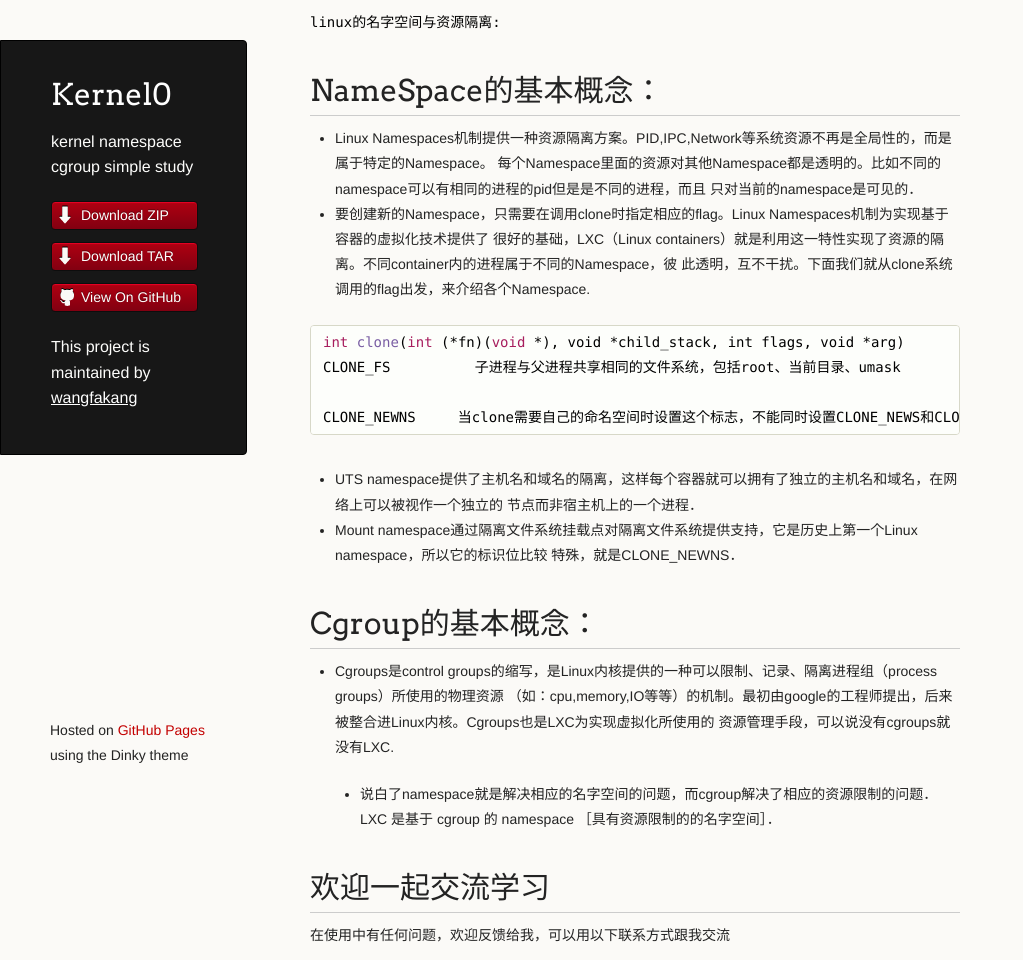
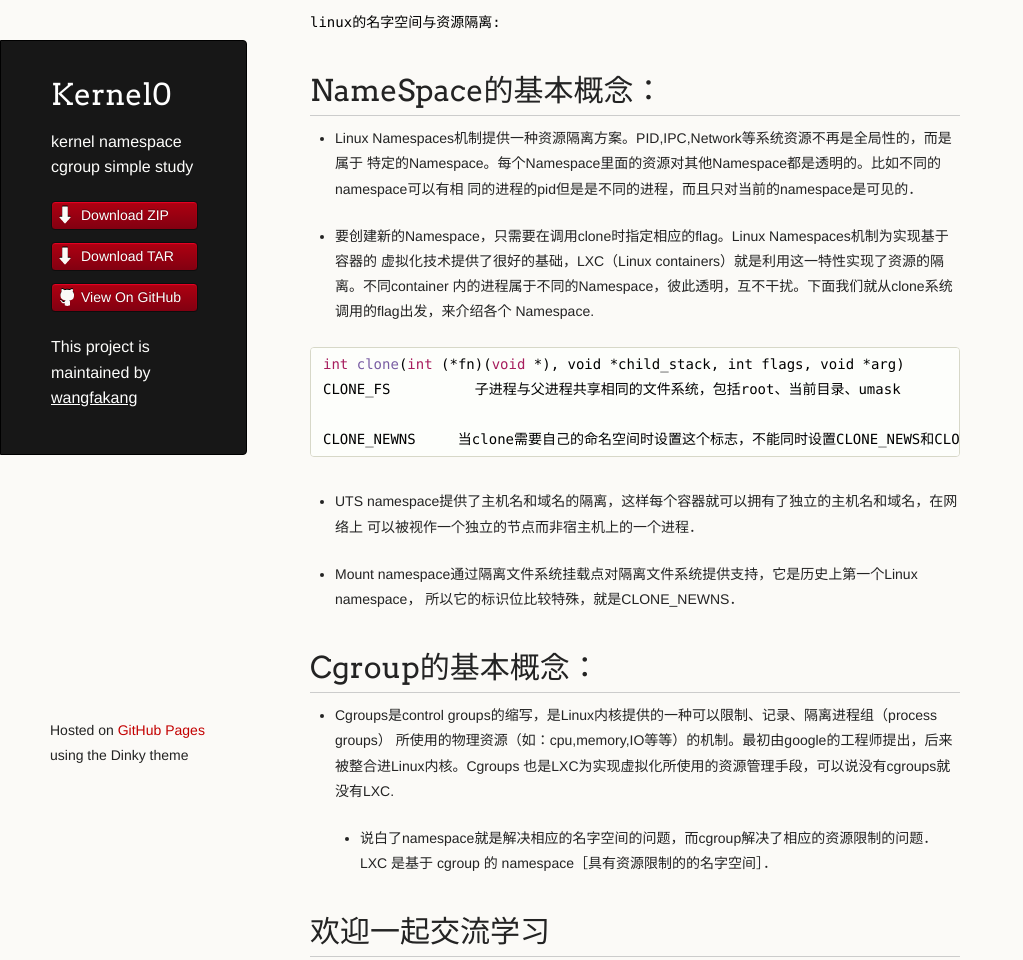
Before and after one commit to wangfakang/kernel0, a plain HTML site: page index.html in a window 1280 px wide. Shown: the top 960 px of the page, without its empty margins (0-1023 px from the left). Drawn offline with Linux system fonts and the light colour scheme.

Commit message:
Create gh-pages branch via GitHub

```diff
--- a/index.html
+++ b/index.html
@@ -36,14 +36,13 @@
 <a id="namespace的基本概念-----" class="anchor" href="#namespace%E7%9A%84%E5%9F%BA%E6%9C%AC%E6%A6%82%E5%BF%B5-----" aria-hidden="true"><span class="octicon octicon-link"></span></a>NameSpace的基本概念：     </h1>
 
 <ul>
-<li>Linux Namespaces机制提供一种资源隔离方案。PID,IPC,Network等系统资源不再是全局性的，而是属于特定的Namespace。
-每个Namespace里面的资源对其他Namespace都是透明的。比如不同的namespace可以有相同的进程的pid但是是不同的进程，而且
-只对当前的namespace是可见的．<br>
-</li>
-<li>要创建新的Namespace，只需要在调用clone时指定相应的flag。Linux Namespaces机制为实现基于容器的虚拟化技术提供了
-很好的基础，LXC（Linux containers）就是利用这一特性实现了资源的隔离。不同container内的进程属于不同的Namespace，彼
-此透明，互不干扰。下面我们就从clone系统调用的flag出发，来介绍各个Namespace.<br>
-</li>
+<li><p>Linux Namespaces机制提供一种资源隔离方案。PID,IPC,Network等系统资源不再是全局性的，而是属于
+特定的Namespace。每个Namespace里面的资源对其他Namespace都是透明的。比如不同的namespace可以有相
+同的进程的pid但是是不同的进程，而且只对当前的namespace是可见的．       </p></li>
+<li><p>要创建新的Namespace，只需要在调用clone时指定相应的flag。Linux Namespaces机制为实现基于容器的
+虚拟化技术提供了很好的基础，LXC（Linux containers）就是利用这一特性实现了资源的隔离。不同container
+内的进程属于不同的Namespace，彼此透明，互不干扰。下面我们就从clone系统调用的flag出发，来介绍各个
+Namespace.         </p></li>
 </ul>
 
 <div class="highlight highlight-source-c"><pre><span class="pl-k">int</span> <span class="pl-en">clone</span>(<span class="pl-k">int</span> (*fn)(<span class="pl-k">void</span> *), void *child_stack, int flags, void *arg)
@@ -52,12 +51,10 @@ CLONE_FS          子进程与父进程共享相同的文件系统，包括root
 CLONE_NEWNS     当clone需要自己的命名空间时设置这个标志，不能同时设置CLONE_NEWS和CLONE_FS。 </pre></div>
 
 <ul>
-<li> UTS namespace提供了主机名和域名的隔离，这样每个容器就可以拥有了独立的主机名和域名，在网络上可以被视作一个独立的
-节点而非宿主机上的一个进程．<br>
-</li>
-<li>Mount namespace通过隔离文件系统挂载点对隔离文件系统提供支持，它是历史上第一个Linux namespace，所以它的标识位比较
-特殊，就是CLONE_NEWNS．<br>
-</li>
+<li><p>UTS namespace提供了主机名和域名的隔离，这样每个容器就可以拥有了独立的主机名和域名，在网络上
+可以被视作一个独立的节点而非宿主机上的一个进程．      </p></li>
+<li><p>Mount namespace通过隔离文件系统挂载点对隔离文件系统提供支持，它是历史上第一个Linux namespace，
+所以它的标识位比较特殊，就是CLONE_NEWNS．         </p></li>
 </ul>
 
 <h1>
@@ -65,13 +62,13 @@ CLONE_NEWNS     当clone需要自己的命名空间时设置这个标志，不
 
 <ul>
 <li>
-<p>Cgroups是control groups的缩写，是Linux内核提供的一种可以限制、记录、隔离进程组（process groups）所使用的物理资源
-（如：cpu,memory,IO等等）的机制。最初由google的工程师提出，后来被整合进Linux内核。Cgroups也是LXC为实现虚拟化所使用的
-资源管理手段，可以说没有cgroups就没有LXC.      </p>
+<p>Cgroups是control groups的缩写，是Linux内核提供的一种可以限制、记录、隔离进程组（process groups）
+所使用的物理资源（如：cpu,memory,IO等等）的机制。最初由google的工程师提出，后来被整合进Linux内核。Cgroups
+也是LXC为实现虚拟化所使用的资源管理手段，可以说没有cgroups就没有LXC.           </p>
 
 <ul>
-<li>说白了namespace就是解决相应的名字空间的问题，而cgroup解决了相应的资源限制的问题．LXC 是基于 cgroup 的 namespace
-［具有资源限制的的名字空间］．<br>
+<li>说白了namespace就是解决相应的名字空间的问题，而cgroup解决了相应的资源限制的问题．LXC 是基于 cgroup
+的 namespace［具有资源限制的的名字空间］．<br>
 </li>
 </ul>
 </li>
```
Also changed, not shown: params.json (+1 -1 lines).
